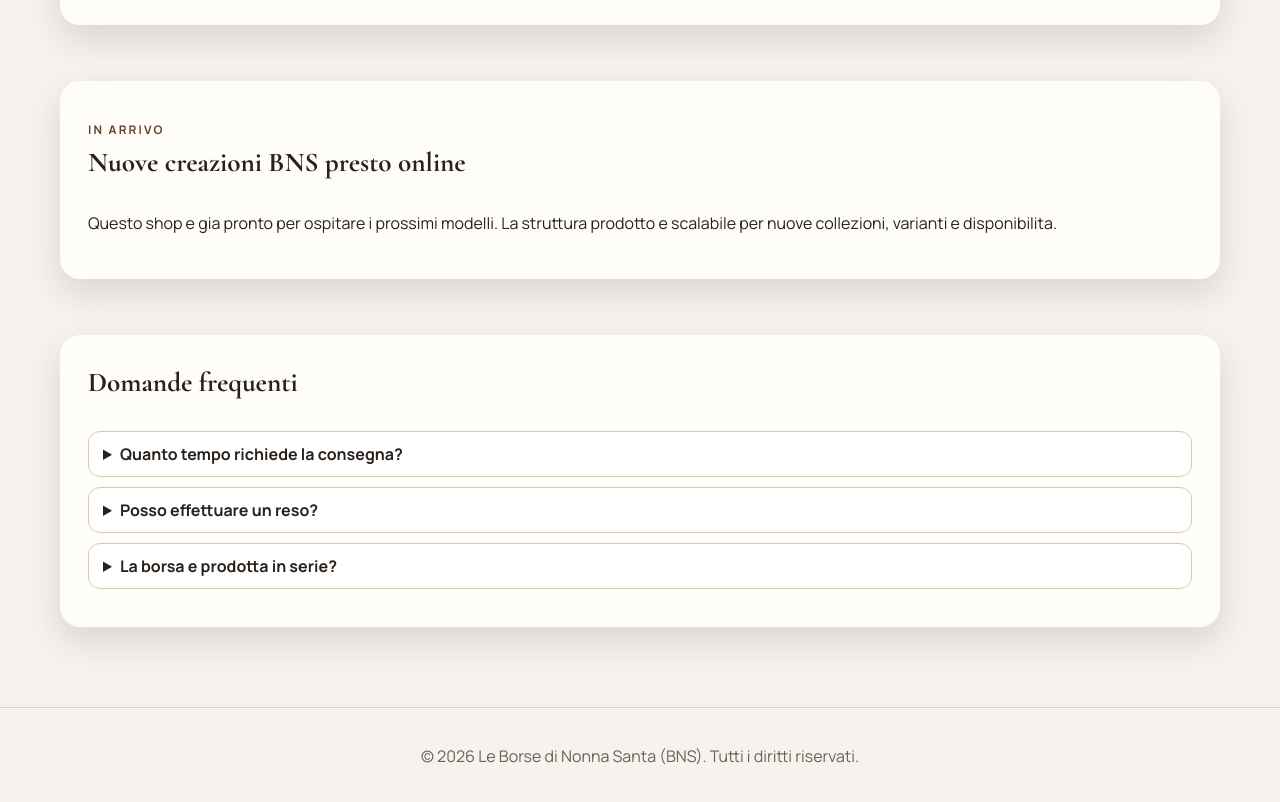
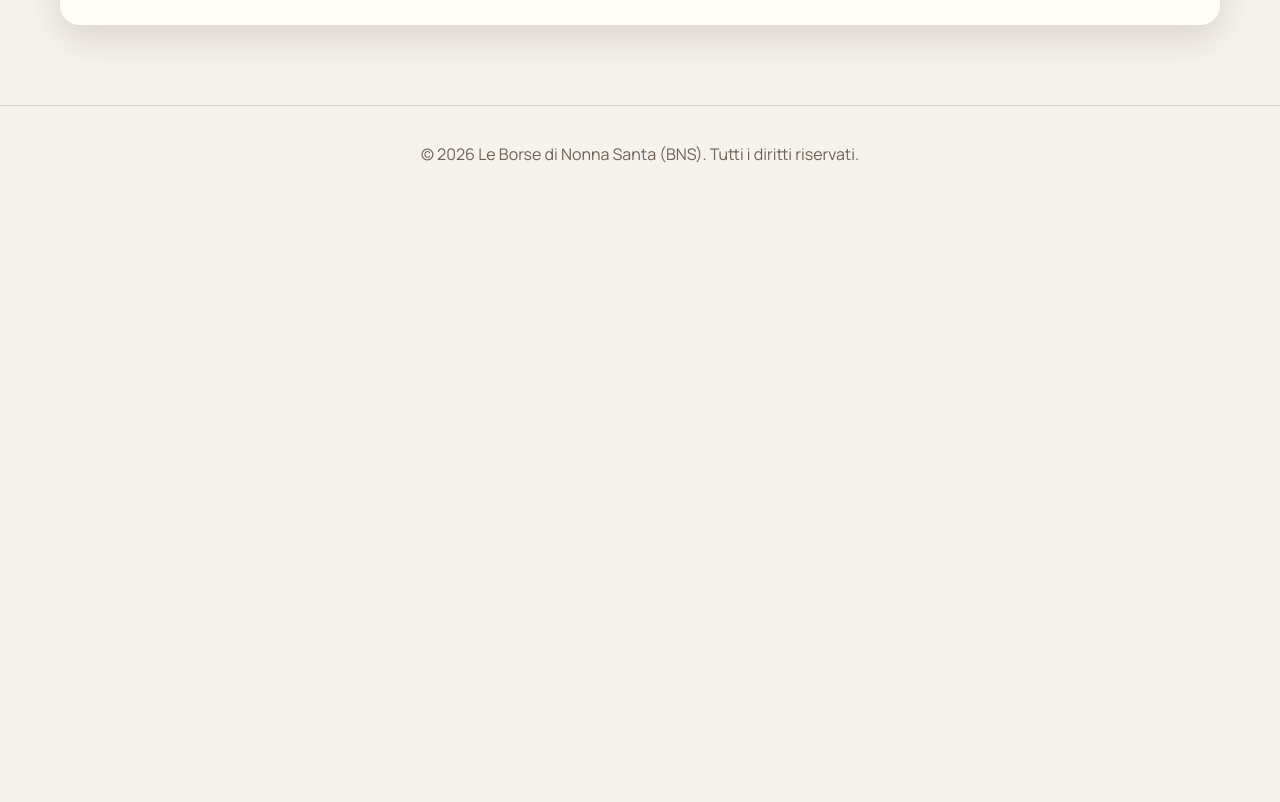
Before and after one commit to ACicca/BNS, a plain HTML site: page index.html in a window 1280 px wide. Shown: the part 3276-4078 px from the top of the page. After the commit the page ends 3478 px from the top, so only its background shows below. Drawn offline with nearby package versions, Linux system fonts and the light colour scheme.

Commit message:
Remove In Arrivo and FAQ sections

```diff
--- a/index.html
+++ b/index.html
@@ -143,30 +143,6 @@
       </div>
     </section>
 
-    <section class="future reveal">
-      <p class="eyebrow">In Arrivo</p>
-      <h3>Nuove creazioni BNS presto online</h3>
-      <p>
-        Questo shop e gia pronto per ospitare i prossimi modelli. La struttura prodotto e scalabile per nuove collezioni,
-        varianti e disponibilita.
-      </p>
-    </section>
-
-    <section class="faq reveal" id="faq">
-      <h3>Domande frequenti</h3>
-      <details>
-        <summary>Quanto tempo richiede la consegna?</summary>
-        <p>Generalmente 2-5 giorni lavorativi in Italia.</p>
-      </details>
-      <details>
-        <summary>Posso effettuare un reso?</summary>
-        <p>Si, entro 14 giorni dalla consegna, in condizioni originali.</p>
-      </details>
-      <details>
-        <summary>La borsa e prodotta in serie?</summary>
-        <p>No, la produzione e limitata e artigianale, con attenzione al dettaglio.</p>
-      </details>
-    </section>
   </main>
 
   <aside class="cart-drawer" id="cartDrawer" aria-label="Carrello">
```
